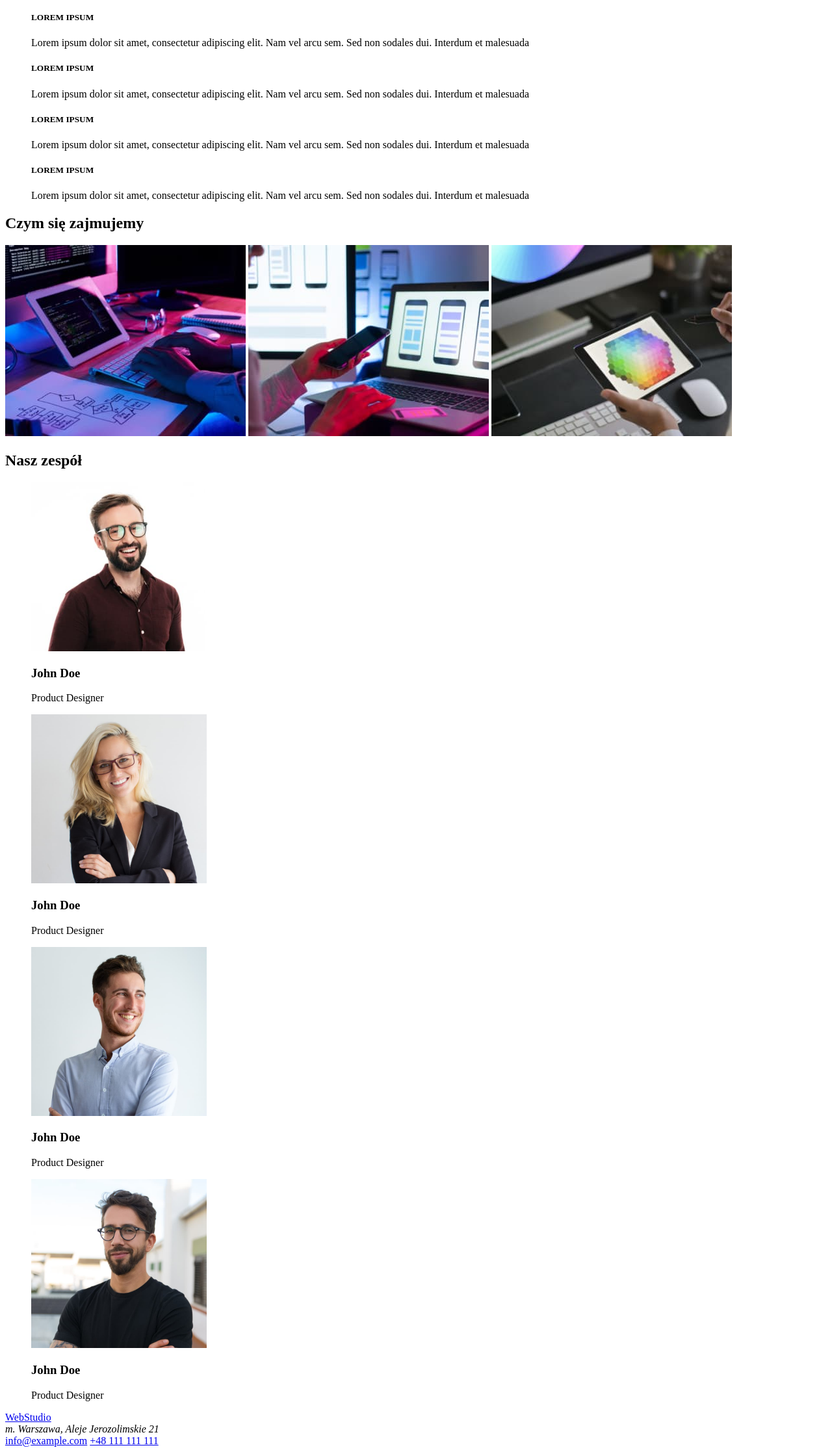
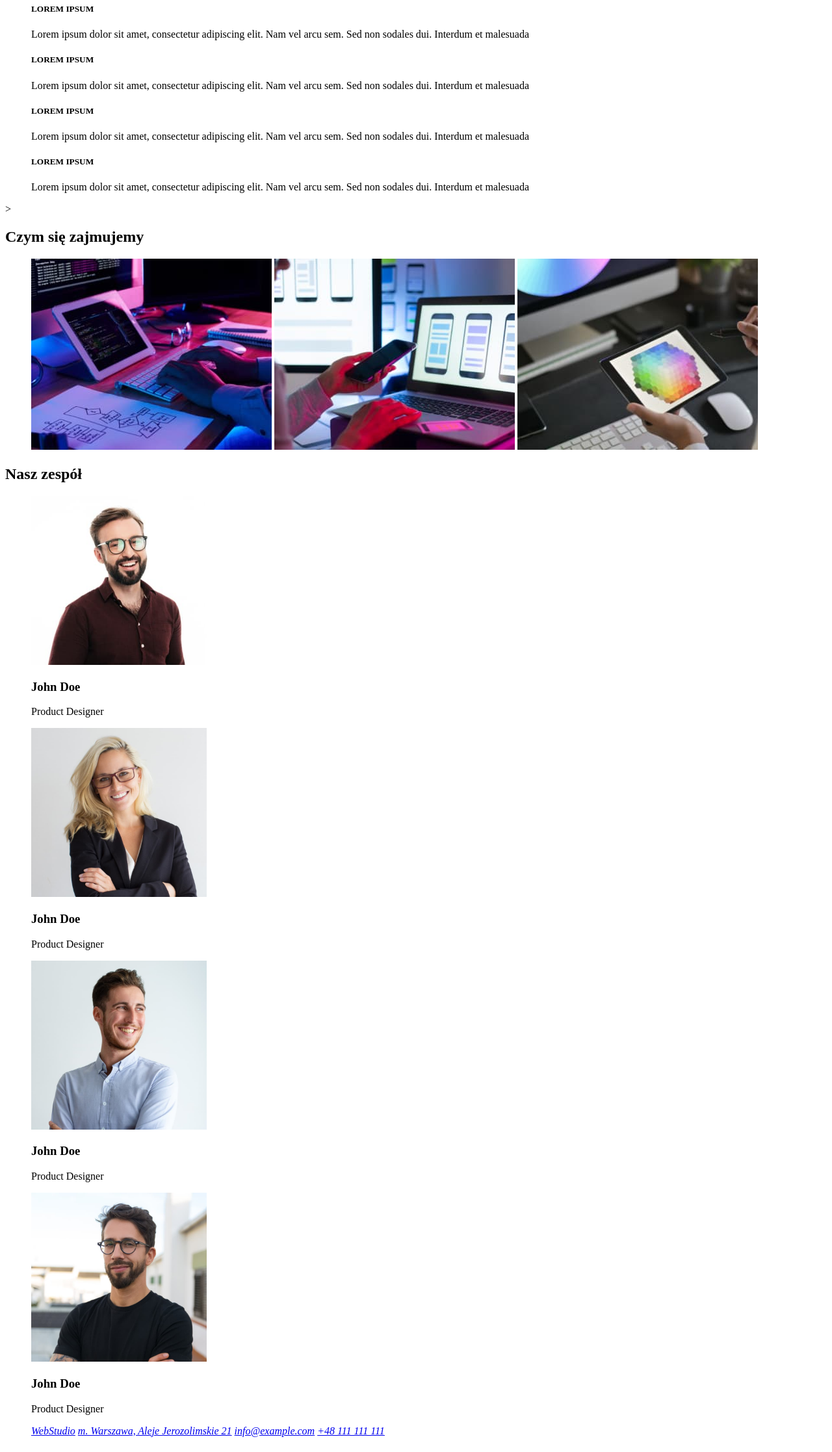
Before and after one commit to Jarek-Dzwolak/goit-markup-hw-01, a plain HTML site: page index.html in a window 1280 px wide. Shown: the part 234-2468 px from the top of the page at 65% size. Drawn offline with Linux system fonts and the light colour scheme.

Commit message:
Zmiany w kodzie html

```diff
--- a/index.html
+++ b/index.html
@@ -11,71 +11,85 @@
             <nav>
                 <a href="index.html">WebStudio</a>
                 <ul>
-          <li><a href="#">Agencja</a></li>
-          <li><a href="#">Portfolio</a></li>
-          <li><a href="#">Kontakt</a></li>
+                    <li><a href="index.html">Agencja</a></li>
+                    <li><a href="index.html">Portfolio</a></li>
+                    <li><a href="index.html">Kontakt</a></li>
                 </ul>
             </nav>
-      <a href="info@devstudio.com">info@devstudio.com</a>
+            <div>
+                <a href="mailto:info@devstudio.com">info@devstudio.com</a>
                 <a href="tel:+48111111111">+48 111 111 111</a>
+            </div>
+        </header>
+        <main>
+            <section>
                 <h1>efektywne rozwiązania dla twojego biznesu</h1>
                 <button type="button">Zamów usługe</button>
-    </header>
-    <main>
-      <sekcja>
+            </section>
+            <section>
                 <ul>
                     <l1
                         ><h5>LOREM IPSUM</h5>
                         <p>
-              Lorem ipsum dolor sit amet, consectetur adipiscing elit. Nam vel
-              arcu sem. Sed non sodales dui. Interdum et malesuada
+                            Lorem ipsum dolor sit amet, consectetur adipiscing
+                            elit. Nam vel arcu sem. Sed non sodales dui.
+                            Interdum et malesuada
                         </p></l1
                     >
                     <l1
                         ><h5>LOREM IPSUM</h5>
                         <p>
-              Lorem ipsum dolor sit amet, consectetur adipiscing elit. Nam vel
-              arcu sem. Sed non sodales dui. Interdum et malesuada
+                            Lorem ipsum dolor sit amet, consectetur adipiscing
+                            elit. Nam vel arcu sem. Sed non sodales dui.
+                            Interdum et malesuada
                         </p></l1
                     >
                     <l1
                         ><h5>LOREM IPSUM</h5>
                         <p>
-              Lorem ipsum dolor sit amet, consectetur adipiscing elit. Nam vel
-              arcu sem. Sed non sodales dui. Interdum et malesuada
+                            Lorem ipsum dolor sit amet, consectetur adipiscing
+                            elit. Nam vel arcu sem. Sed non sodales dui.
+                            Interdum et malesuada
                         </p></l1
                     >
                     <l1
                         ><h5>LOREM IPSUM</h5>
                         <p>
-              Lorem ipsum dolor sit amet, consectetur adipiscing elit. Nam vel
-              arcu sem. Sed non sodales dui. Interdum et malesuada
+                            Lorem ipsum dolor sit amet, consectetur adipiscing
+                            elit. Nam vel arcu sem. Sed non sodales dui.
+                            Interdum et malesuada
                         </p></l1
                     >
                 </ul>
-      </sekcja>
-      <sekcja
-        ><h2>Czym się zajmujemy</h2>
-        <img
+            </section>
+            <section>
+                >
+                <h2>Czym się zajmujemy</h2>
+                <ul>
+                    <l1
+                        ><img
                             src="images/img.3.jpg"
                             alt="Ręce piszące na klawiaturze komputerowej"
                             width="370"
                             height="294"
-        />
+                    /></l1>
+                    <l1>
                         <img
                             src="images/img.1.jpg"
                             alt="Ręce z telefonem w dłoni w tle znajduje się komputer"
                             width="370"
                             height="294"
-        />
+                    /></l1>
+                    <l1>
                         <img
                             src="images/img.2.jpg"
                             alt="Ręce trzymające tablet w jednej ręce w drugiej znajduje się rysik"
                             width="370"
                             height="294"
-        />
-      </sekcja>
-      <sekcja>
+                    /></l1>
+                </ul>
+            </section>
+            <section>
                 <h2>Nasz zespół</h2>
                 <ul>
                     <l1
@@ -119,13 +133,25 @@
                         <p>Product Designer</p>
                     </l1>
                 </ul>
-      </sekcja>
+            </section>
         </main>
         <footer>
-      <a href="index.html">WebStudio</a>
-      <address>m. Warszawa, Aleje Jerozolimskie 21</address>
-      <a href="info@example.com">info@example.com</a>
-      <a href="tel:+48111 111111">+48 111 111 111</a>
+            <address>
+                <ul>
+                    <l1><a href="index.html">WebStudio</a></l1>
+                    <l1
+                        ><a href="https://goo.gl/maps/EmtP7q1ZZn8QGGQb9"
+                            >m. Warszawa, Aleje Jerozolimskie 21</a
+                        ></l1
+                    >
+                    <l1
+                        ><a href="mailto:info@example.com"
+                            >info@example.com</a
+                        ></l1
+                    >
+                    <l1><a href="tel:+48111111111">+48 111 111 111</a></l1>
+                </ul>
+            </address>
         </footer>
     </body>
 </html>
```
Lines whose indentation alone changed are shown as unchanged.
